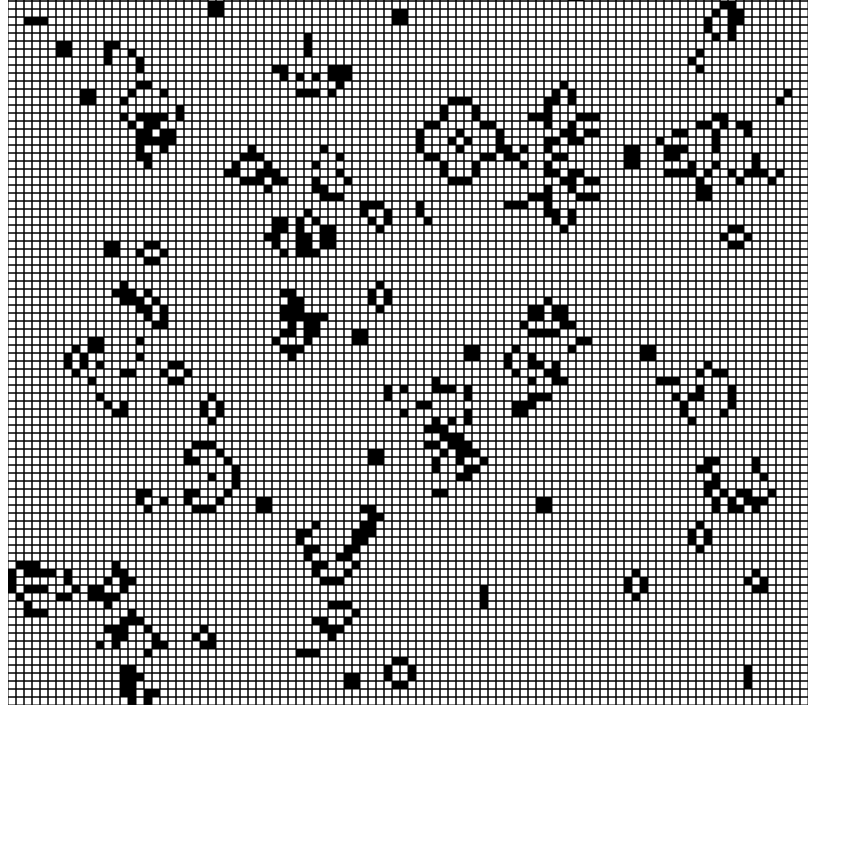
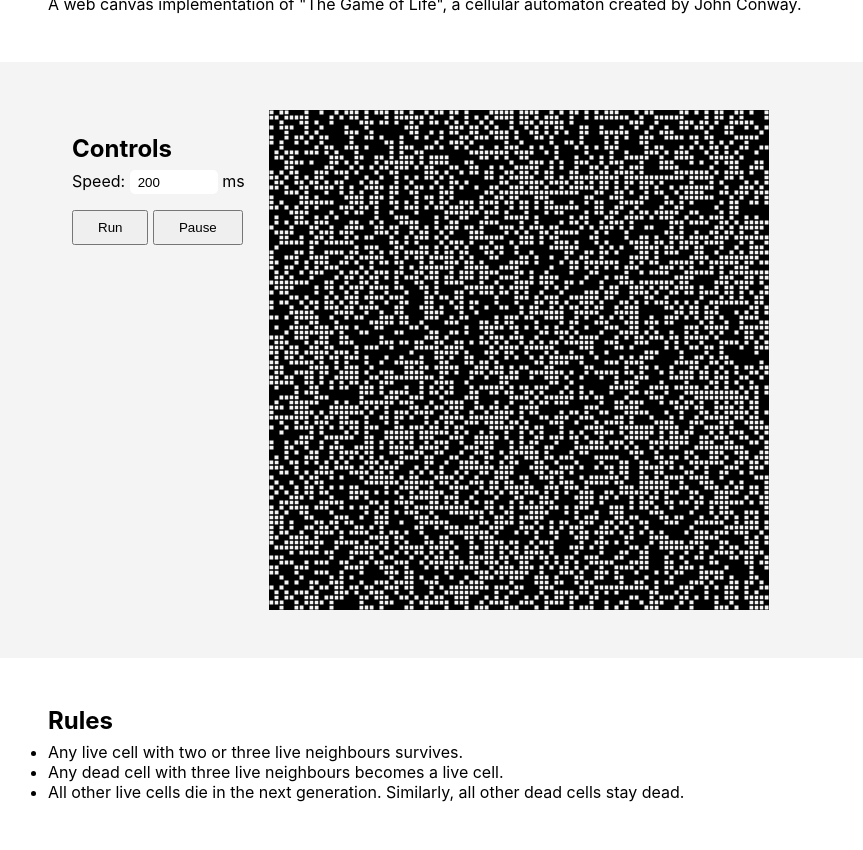
Before and after one commit to adamvorkel/canvas-game-of-life, a plain HTML site: page index.html in a window 1280 px wide. Shown: the part 103-953 px from the top of the page, without its empty margins (0-863 px from the left). Before the commit the page ends 820 px from the top, so only its background shows below. Drawn offline with Linux system fonts and the light colour scheme.

Commit message:
added ui and controls, better project structure

```diff
--- /dev/null
+++ b/css/main.css
@@ -0,0 +1,59 @@
+* {
+  margin: 0;
+  padding: 0;
+}
+
+body {
+  font-family: -apple-system, BlinkMacSystemFont, 'Segoe UI', Roboto, Oxygen,
+    Ubuntu, Cantarell, 'Open Sans', 'Helvetica Neue', sans-serif;
+}
+
+h1,
+h2,
+h3,
+h4,
+h5,
+h6 {
+  margin-bottom: 0.3em;
+}
+
+h1 {
+  font-size: 2rem;
+}
+
+input {
+  padding: 0.3rem 0.5rem;
+  border-radius: 5px;
+  border: 0px solid #333;
+}
+
+.btn {
+  padding: 0.5rem 1.5rem;
+}
+
+#intro {
+  padding: 3rem;
+}
+
+#ui {
+  padding: 3rem;
+  background: #f4f4f4;
+  display: flex;
+}
+
+#controls {
+  padding: 1.5rem;
+}
+
+#controls {
+  display: flex;
+  flex-direction: column;
+}
+
+#controls div {
+  margin-bottom: 1rem;
+}
+
+#rules {
+  padding: 3rem;
+}
--- a/index.html
+++ b/index.html
@@ -4,8 +4,52 @@
     <meta charset="UTF-8" />
     <meta name="viewport" content="width=device-width, initial-scale=1.0" />
     <title>Document</title>
+    <link rel="stylesheet" href="./css/main.css" />
   </head>
-  <body></body>
-  <script src="./gameoflife.js"></script>
-  <script src="./main.js"></script>
+  <body>
+    <section id="intro">
+      <h1>Conway's Game of life</h1>
+      <p>
+        A web canvas implementation of "The Game of Life", a cellular automaton
+        created by John Conway.
+      </p>
+    </section>
+    <section id="ui">
+      <div id="controls">
+        <h2>Controls</h2>
+        <div>
+          <label for="ui-speed">Speed: </label>
+          <input
+            type="number"
+            id="ui-speed"
+            name="ui-speed"
+            min="0"
+            max="10000"
+            step="200"
+            value="200"
+          />
+          ms
+        </div>
+        <div>
+          <button id="ui-run" class="btn btn-primary">Run</button>
+          <button id="ui-pause" class="btn btn-primary">Pause</button>
+        </div>
+      </div>
+      <canvas id="cells"></canvas>
+    </section>
+
+    <section id="rules">
+      <h2>Rules</h2>
+      <ul>
+        <li>Any live cell with two or three live neighbours survives.</li>
+        <li>Any dead cell with three live neighbours becomes a live cell.</li>
+        <li>
+          All other live cells die in the next generation. Similarly, all other
+          dead cells stay dead.
+        </li>
+      </ul>
+    </section>
+  </body>
+  <script src="./js/gameoflife.js"></script>
+  <script src="./js/main.js"></script>
 </html>
--- /dev/null
+++ b/js/main.js
@@ -0,0 +1,79 @@
+const cells = 100;
+const cellSize = 5;
+let speed = 0;
+let running = false;
+
+// standard game of life
+const fate = (cell, count) => {
+  if (cell) {
+    if (count < 2 || count > 3) {
+      return 0;
+    }
+    return cell;
+  } else {
+    if (count === 3) {
+      return 1;
+    }
+  }
+};
+
+let game = ca(cells, fate);
+game.randomize();
+
+const canvasWidth = (canvasHeight = cells * cellSize);
+
+let canvas = document.getElementById('cells');
+let ctx = canvas.getContext('2d');
+ctx.canvas.width = canvasWidth;
+ctx.canvas.height = canvasHeight;
+
+function drawBoard() {
+  for (let x = 0; x < cells; x++) {
+    for (let y = 0; y < cells; y++) {
+      ctx.beginPath();
+      ctx.rect(x * cellSize, y * cellSize, cellSize, cellSize);
+      if (game.getCell(x, y)) {
+        ctx.fill();
+      } else {
+        ctx.stroke();
+      }
+    }
+  }
+}
+
+function draw() {
+  if (running) {
+    game.next();
+    ctx.clearRect(0, 0, canvas.width, canvas.height);
+    drawBoard();
+
+    setTimeout(() => {
+      requestAnimationFrame(draw);
+    }, speed);
+  }
+}
+
+function init() {
+  // draw initial state
+  drawBoard();
+
+  // ui controls
+  let UISpeedInput = document.getElementById('ui-speed');
+  let UIRunBtn = document.getElementById('ui-run');
+  let UIRunPause = document.getElementById('ui-pause');
+
+  UIRunBtn.addEventListener('click', (e) => {
+    running = true;
+    draw();
+  });
+
+  UIRunPause.addEventListener('click', (e) => {
+    running = false;
+  });
+
+  UISpeedInput.addEventListener('change', (e) => {
+    speed = parseInt(e.target.value);
+  });
+}
+
+init();
--- a/main.js
+++ /dev/null
@@ -1,53 +0,0 @@
-const cells = 100;
-const cellSize = 8;
-
-// standard game of life
-const fate = (cell, count) => {
-  if (cell) {
-    if (count < 2 || count > 3) {
-      return 0;
-    }
-    return cell;
-  } else {
-    if (count === 3) {
-      return 1;
-    }
-  }
-};
-
-let game = ca(cells, fate);
-game.randomize();
-
-const canvasWidth = (canvasHeight = cells * cellSize);
-
-let canvas = document.createElement('canvas');
-document.body.appendChild(canvas);
-let ctx = canvas.getContext('2d');
-ctx.canvas.width = canvasWidth;
-ctx.canvas.height = canvasHeight;
-
-function drawBoard() {
-  for (let x = 0; x < cells; x++) {
-    for (let y = 0; y < cells; y++) {
-      ctx.beginPath();
-      ctx.rect(x * cellSize, y * cellSize, cellSize, cellSize);
-      if (game.getCell(x, y)) {
-        ctx.fill();
-      } else {
-        ctx.stroke();
-      }
-    }
-  }
-}
-
-function draw() {
-  ctx.clearRect(0, 0, canvas.width, canvas.height);
-  drawBoard();
-  game.next();
-
-  setTimeout(() => {
-    requestAnimationFrame(draw);
-  }, 50);
-}
-
-draw();
```
Also changed, not shown: js/gameoflife.js (renamed from gameoflife.js).
